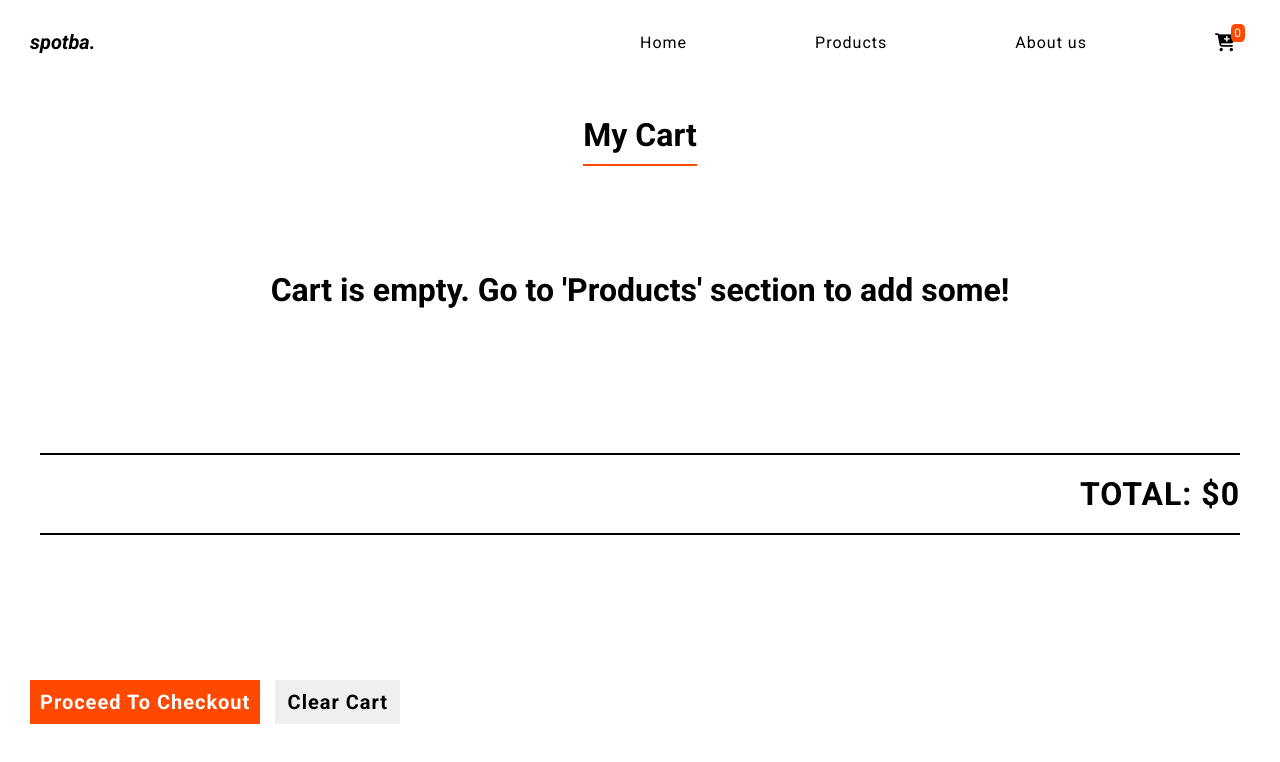
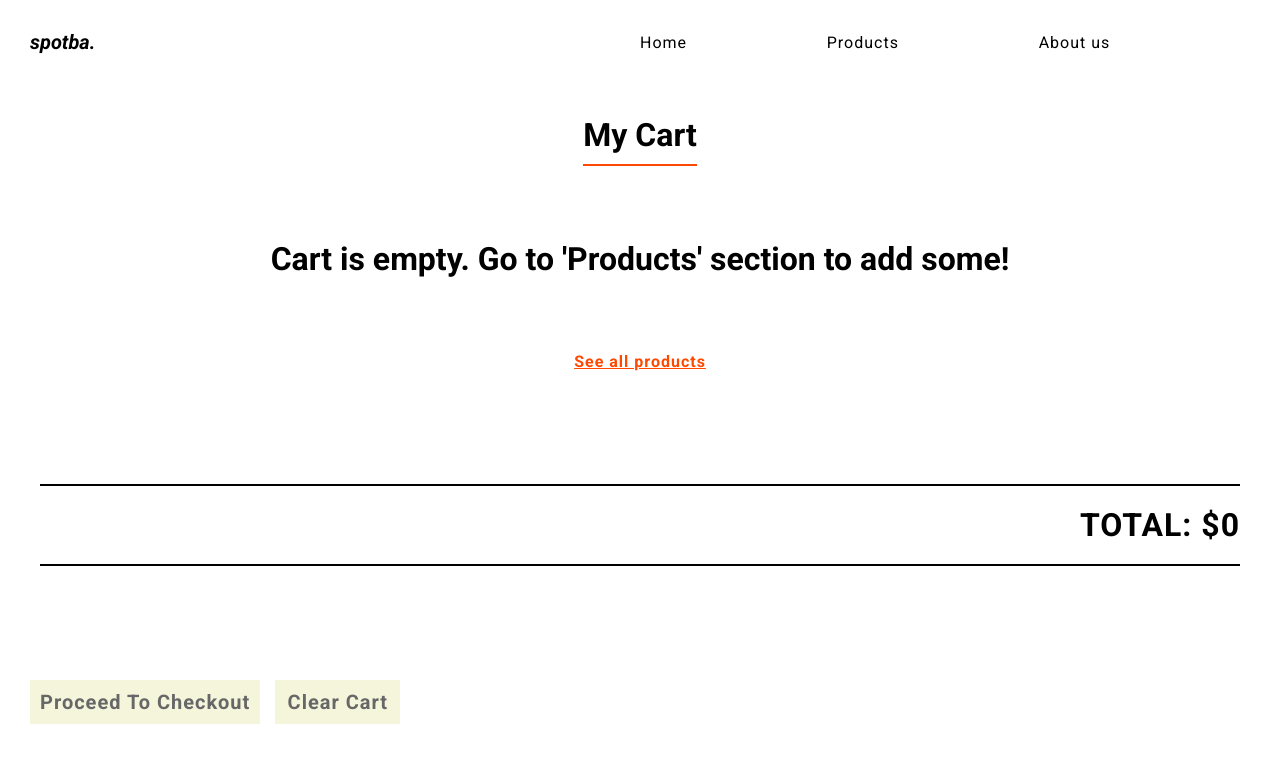
Before and after one commit to andresdeinnocentiis/entrega04_reactjs, a React (Create React App) app: page /cart in a window 1280 px wide. Shown: the top 762 px of the page. Built offline with nearby package versions, Linux system fonts and the light colour scheme.

Commit message:
Cart View

```diff
--- a/src/App.css
+++ b/src/App.css
@@ -226,7 +226,7 @@
   }
   .navbar-nav a:hover ~ .box1{
     display: block;
-    top:-1px;
+    top:-2px;
     left:-21px;
     opacity: 1;
 
@@ -506,6 +506,8 @@
     border:none;
   }
 
+
+
   .proceed {
     width: 100%;
   }
@@ -547,4 +549,22 @@
 
   }
 
+  .returnLink {
+    align-self: center;
+    letter-spacing: 1px;
+    font-weight: bold;
+    color: #ff4800;
+  }
+
+  .returnLink:hover, .returnLink:focus {
+    color: rgb(114, 100, 83);
+  }
+
+  .enabDisab:disabled {
+    background-color:beige;
+    color: rgb(104, 103, 103);
+    cursor:default;
+    border:none;
+  }
+
 }
--- a/src/components/Cart/Cart.jsx
+++ b/src/components/Cart/Cart.jsx
@@ -1,8 +1,11 @@
 import React, { useContext } from "react";
 import { CartContext } from "../../context/CartContext";
 import { Total } from "../Total/Total";
+import {Link} from  "react-router-dom";
+
 const Cart = () => {
     const {cart, removeItem, clear} = useContext(CartContext)
+
 
     return(
         <div>
@@ -22,12 +25,18 @@ const Cart = () => {
                         )
                     })
                 }
-                </div> : <h1 className="cartEmpty">Cart is empty. Go to 'Products' section to add some!</h1>}
+                </div>
+                    :
+                <>
+                    <h1 className="cartEmpty">Cart is empty. Go to 'Products' section to add some!</h1>
+                    <Link className="returnLink" to={"/products"}>See all products</Link>
+                </>
+                }
 
                 <Total />
                 <div className="btnsContainer cartBtns">
-                    <button className='finalizar' onClick={clear}>Proceed To Checkout</button> {/* Por ahora le puse la funcion Clear xqe no tiene hecha logica para facturar */}
-                    <button className='removeItem clear' onClick={clear}>Clear Cart</button>
+                    <button className='finalizar enabDisab' disabled={cart.length ===0} onClick={clear}>Proceed To Checkout</button> {/* Por ahora le puse la funcion Clear xqe no tiene hecha logica para facturar */}
+                    <button className='removeItem clear enabDisab' disabled={cart.length ===0} onClick={clear}>Clear Cart</button>
                 </div>
             </div>
         </div>
--- a/src/components/CartWidget/index.jsx
+++ b/src/components/CartWidget/index.jsx
@@ -1,10 +1,7 @@
-import { useContext } from "react"
-import { CartContext } from "../../context/CartContext"
 import { CartCount } from "../CartCount"
 import {Link} from  "react-router-dom";
 
 function CartWidget() {
-    const {cart} = useContext(CartContext)
     return(
 
         <div className="cart-btn">
--- a/src/components/NavBar/index.jsx
+++ b/src/components/NavBar/index.jsx
@@ -1,8 +1,13 @@
-
+import { useContext } from "react"
 import CartWidget from "../CartWidget";
 import ItemLink from "../ItemLink"
+import { CartContext } from "../../context/CartContext"
 
 const NavBar = () => {
+    const {cart} = useContext(CartContext)
+
+    const show = cart.length > 0
+
     return(
         <nav className='navfull'>
             <div className='logo'><p>spotba.</p></div>
@@ -19,7 +24,7 @@ const NavBar = () => {
                         <ItemLink />
 
                         <li className="item cart-li">
-                            <CartWidget />
+                            {show && <CartWidget />}
                         </li>
                     </ul>
                 </div>
```
